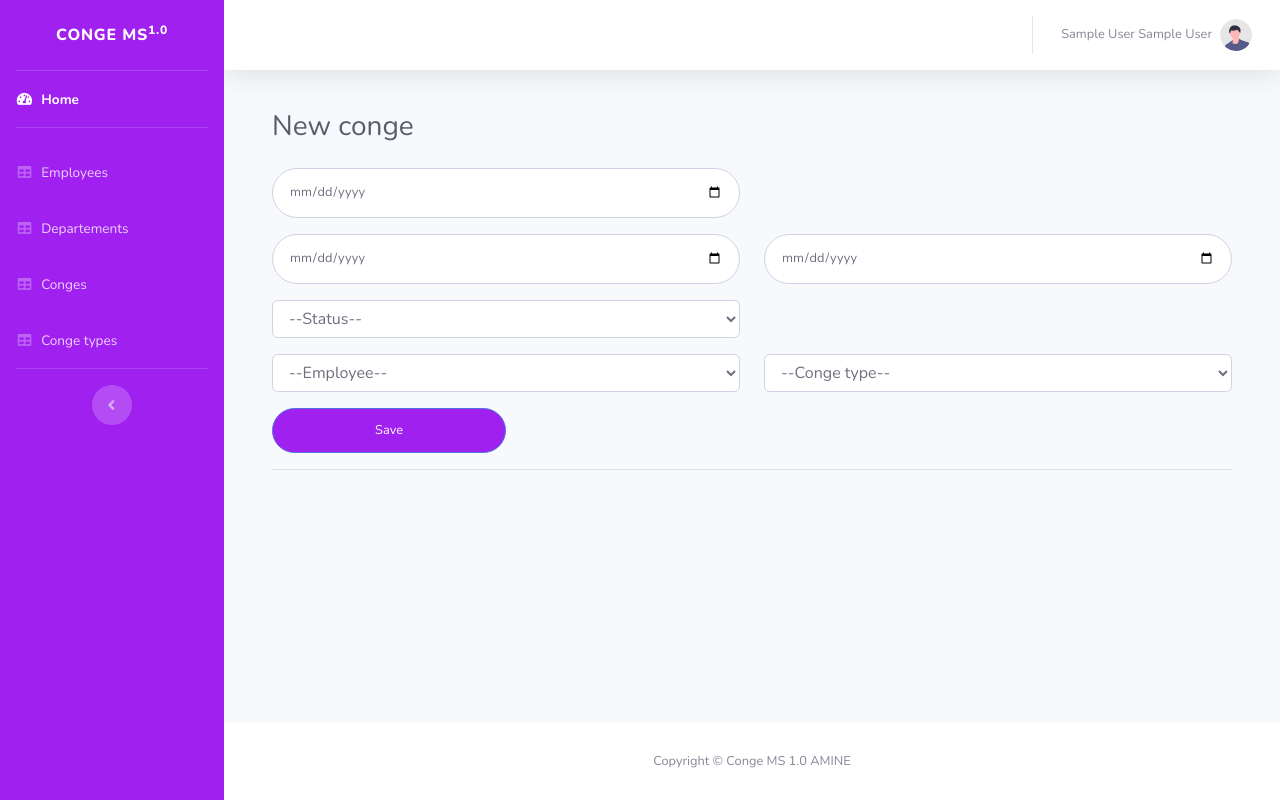
After one commit to hassanaym/congeMs, a PHP site: page /congeUpdateForm.php?id=1 in a window 1280 px wide. The commit adds this page. Run offline with PHP 8.4, Linux system fonts and the light colour scheme; the visitor is signed in with stand-in values (Sample User, id 1); data that the repository does not hold is empty.

```diff
--- a/CongeClass.php
+++ b/CongeClass.php
@@ -72,10 +72,10 @@ class Conge
         return $dba->resultSet();
     }
 
-    public function findById()
+    public function findById($id)
     {
         $dba = new Dbaccess();
-        $dba->query("Select *, c.id as id_cng, e.id as id_emp from conge c inner join employee e on(c.id_employee = e.id) inner join conge_type ct on(ct.id = c.conge_type) where id='" . $this->id . "'");
+        $dba->query("Select *, c.id as id_cng, e.id as id_emp from conge c inner join employee e on(c.id_employee = e.id) inner join conge_type ct on(ct.id = c.conge_type) where c.id='" . $id . "'");
         return $dba->single();
     }
 
--- a/DepartementClass.php
+++ b/DepartementClass.php
@@ -47,7 +47,7 @@ class Departement
     {
         $dba = new Dbaccess();
         $dba->query("update departement set name = '" . $this->name . "',
-                                        manager = '"  . $this->manager . "',
+                                        manager = '"  . $this->manager . "'
                                         where id = '"  . $this->id . "'");
         $dba->execute();
         return 0;
@@ -60,10 +60,10 @@ class Departement
         return $dba->resultSet();
     }
 
-    public function findById()
+    public function findById($id)
     {
         $dba = new Dbaccess();
-        $dba->query("Select * from departement where id='" . $this->id . "'");
+        $dba->query("Select * from departement where id='" . $id . "'");
         return $dba->single();
     }
 
--- a/auth.php
+++ b/auth.php
@@ -2,7 +2,7 @@
 <?php
 require_once('dbaccess.php');
 
-if ($_POST['rememberMe'] == "1") {
+if ($_POST['rememberMe'] == "on") {
     setcookie('username', $_POST['username'], time() + 60);
     setcookie('password', $_POST['password'], time() + 60);
 }
--- /dev/null
+++ b/congeUpdateForm.php
@@ -0,0 +1,257 @@
+<?php
+require_once 'session.php';
+require_once('EmployeeClass.php');
+require_once('CongeTypeClass.php');
+require_once('CongeClass.php');
+
+$employee = new Employee();
+$lstemp = $employee->findAll();
+
+$ct = new CongeType();
+$lstct = $ct->findAll();
+
+$conge = new Conge();
+$conge = $conge->findById($_GET['id'])
+?>
+
+<!DOCTYPE html>
+<html lang="en">
+
+<head>
+
+    <meta charset="utf-8">
+    <meta http-equiv="X-UA-Compatible" content="IE=edge">
+    <meta name="viewport" content="width=device-width, initial-scale=1, shrink-to-fit=no">
+    <meta name="description" content="">
+    <meta name="author" content="">
+
+    <title>SB Admin 2 - Blank</title>
+
+    <!-- Custom fonts for this template-->
+    <link href="vendor/fontawesome-free/css/all.min.css" rel="stylesheet" type="text/css">
+    <link href="https://fonts.googleapis.com/css?family=Nunito:200,200i,300,300i,400,400i,600,600i,700,700i,800,800i,900,900i" rel="stylesheet">
+
+    <!-- Custom styles for this template-->
+    <link href="css/sb-admin-2.min.css" rel="stylesheet">
+    <link rel="stylesheet" href="css/main.css">
+
+</head>
+
+<body id="page-top">
+
+    <!-- Page Wrapper -->
+    <div id="wrapper">
+
+        <!-- Sidebar -->
+        <ul class="navbar-nav purple-color sidebar sidebar-dark accordion" id="accordionSidebar">
+
+            <!-- Sidebar - Brand -->
+            <a class="sidebar-brand d-flex align-items-center justify-content-center" href="#">
+
+                <div class="sidebar-brand-text mx-3">Conge MS<sup>1.0</sup></div>
+            </a>
+
+            <!-- Divider -->
+            <hr class="sidebar-divider my-0">
+
+            <!-- Nav Item - Dashboard -->
+            <li class="nav-item active">
+                <a class="nav-link" href="home.php">
+                    <i class="fas fa-fw fa-tachometer-alt"></i>
+                    <span>Home</span></a>
+            </li>
+
+            <!-- Divider -->
+            <hr class="sidebar-divider">
+
+
+
+
+
+
+
+            <!-- Nav Item - Tables -->
+            <li class="nav-item">
+                <a class="nav-link" href="employeeList.php">
+                    <i class="fas fa-fw fa-table"></i>
+                    <span>Employees</span></a>
+            </li>
+
+            <li class="nav-item">
+                <a class="nav-link" href="departementList.php">
+                    <i class="fas fa-fw fa-table"></i>
+                    <span>Departements</span></a>
+            </li>
+
+            <li class="nav-item">
+                <a class="nav-link" href="congeList.php">
+                    <i class="fas fa-fw fa-table"></i>
+                    <span>Conges</span></a>
+            </li>
+
+            <li class="nav-item">
+                <a class="nav-link" href="congeTypeList.php">
+                    <i class="fas fa-fw fa-table"></i>
+                    <span>Conge types</span></a>
+            </li>
+
+
+            <!-- Divider -->
+            <hr class="sidebar-divider d-none d-md-block">
+
+            <!-- Sidebar Toggler (Sidebar) -->
+            <div class="text-center d-none d-md-inline">
+                <button class="rounded-circle border-0" id="sidebarToggle"></button>
+            </div>
+
+
+
+        </ul>
+        <!-- End of Sidebar -->
+
+        <!-- Content Wrapper -->
+        <div id="content-wrapper" class="d-flex flex-column">
+
+            <!-- Main Content -->
+            <div id="content">
+
+                <!-- Topbar -->
+                <nav class="navbar navbar-expand navbar-light bg-white topbar mb-4 static-top shadow">
+                    <!-- Topbar Navbar -->
+                    <ul class="navbar-nav ml-auto">
+                        <div class="topbar-divider d-none d-sm-block"></div>
+                        <!-- Nav Item - User Information -->
+                        <li class="nav-item dropdown no-arrow">
+                            <a class="nav-link dropdown-toggle" href="#" id="userDropdown" role="button" data-toggle="dropdown" aria-haspopup="true" aria-expanded="false">
+                                <span class="mr-2 d-none d-lg-inline text-gray-600 small"><?php echo $_SESSION['firstname'] . ' ' . $_SESSION['lastname'] ?></span>
+                                <img class="img-profile rounded-circle" src="img/undraw_profile.svg">
+                            </a>
+                            <!-- Dropdown - User Information -->
+                            <div class="dropdown-menu dropdown-menu-right shadow animated--grow-in" aria-labelledby="userDropdown">
+
+                                <a class="dropdown-item" href="logout.php">
+                                    <i class="fas fa-sign-out-alt fa-sm fa-fw mr-2 text-gray-400"></i>
+                                    Logout
+                                </a>
+                            </div>
+                        </li>
+                    </ul>
+                </nav>
+                <!-- End of Topbar -->
+
+                <!-- Begin Page Content -->
+                <div class="container-fluid px-5 pt-3">
+
+                    <!-- Page Heading -->
+                    <h1 class="h3 mb-4 text-gray-800">New conge</h1>
+
+                    <form class="user" method="post" action="congeUpdate.php?id=<?php echo $_GET['id'] ?>">
+                        <div class="form-group row">
+                            <div class="col-sm-6 mb-3 mb-sm-0">
+                                <input type="date" class="form-control form-control-user" id="exampleFirstName" placeholder="Date" name="date" value="<?php echo $conge->date; ?>">
+                            </div>
+                        </div>
+
+                        <div class="form-group row">
+                            <div class="col-sm-6 mb-3 mb-sm-0">
+                                <input type="date" class="form-control form-control-user" id="exampleFirstName" placeholder="Starts at" name="starts-at" value="<?php echo $conge->starts_at; ?>">
+                            </div>
+
+                            <div class="col-sm-6 mb-3 mb-sm-0">
+                                <input type="date" class="form-control form-control-user" id="exampleFirstName" placeholder="ends at" name="ends-at" value="<?php echo $conge->ends_at; ?>">
+                            </div>
+                        </div>
+
+
+
+                        <div class="form-group row">
+                            <div class="col-sm-6 mb-3 mb-sm-0">
+                                <select name="status" id="status" class="form-control">
+                                    <option value="" selected hidden disabled>--Status--</option>
+                                    <option value="Pending">Pending</option>
+                                    <option value="Rejected">Rejected</option>
+                                    <option value="Allowed">Allowed</option>
+                                </select>
+                            </div>
+
+                        </div>
+
+
+
+                        <div class="form-group row">
+                            <div class="col-sm-6 mb-3 mb-sm-0">
+                                <select name="employee" id="employee" class="form-control">
+                                    <option value="" selected disabled hidden>--Employee--</option>
+                                    <?php
+                                    foreach ($lstemp as $c) {
+                                        echo '<option value="' . $c->id_emp . '">' . $c->firstname . ' ' . $c->lastname . '</option>';
+                                    }
+                                    ?>
+                                </select>
+                            </div>
+
+                            <div class="col-sm-6">
+                                <select name="conge-type" id="conge-type" class="form-control ">
+                                    <option value="" selected disabled hidden>--Conge type--</option>
+                                    <?php
+                                    foreach ($lstct as $c) {
+                                        echo '<option value="' . $c->id . '">' . $c->type_name . '</option>';
+                                    }
+                                    ?>
+                                </select>
+                            </div>
+                        </div>
+
+                        <div class="form-group row">
+                            <div class="col-sm-6 mb-3 mb-sm-0">
+                                <button type="submit" value="" class="btn btn-primary purple-color btn-user btn-block col-sm-6 mb-3 mb-sm-0" name="update-conge">Save</button>
+                            </div>
+
+                        </div>
+
+                        <hr>
+
+                    </form>
+
+                </div>
+                <!-- /.container-fluid -->
+
+            </div>
+            <!-- End of Main Content -->
+
+            <!-- Footer -->
+            <footer class="sticky-footer bg-white">
+                <div class="container my-auto">
+                    <div class="copyright text-center my-auto">
+                        <span>Copyright &copy; Conge MS 1.0 AMINE</span>
+                    </div>
+                </div>
+            </footer>
+            <!-- End of Footer -->
+
+        </div>
+        <!-- End of Content Wrapper -->
+
+    </div>
+    <!-- End of Page Wrapper -->
+
+    <!-- Scroll to Top Button-->
+    <a class="scroll-to-top rounded" href="#page-top">
+        <i class="fas fa-angle-up"></i>
+    </a>
+
+
+
+    <!-- Bootstrap core JavaScript-->
+    <script src="vendor/jquery/jquery.min.js"></script>
+    <script src="vendor/bootstrap/js/bootstrap.bundle.min.js"></script>
+
+    <!-- Core plugin JavaScript-->
+    <script src="vendor/jquery-easing/jquery.easing.min.js"></script>
+
+    <!-- Custom scripts for all pages-->
+    <script src="js/sb-admin-2.min.js"></script>
+
+</body>
+
+</html>
--- a/index.php
+++ b/index.php
@@ -62,8 +62,8 @@
 
                                         <div class="form-group">
                                             <div class="custom-control custom-checkbox small">
-                                                <input type="checkbox" class="custom-control-input" id="customCheck">
-                                                <label class="custom-control-label" for="customCheck">Remember
+                                                <input type="checkbox" class="custom-control-input" id="rememberMe" name="rememberMe">
+                                                <label class="custom-control-label" for="rememberMe">Remember
                                                     Me</label>
                                             </div>
                                         </div>
```
Also changed, not shown: congeUpdate.php (added, +15 -0 lines), departementUpdate.php (added, +12 -0 lines), departementUpdateForm.php (added, +214 -0 lines).
